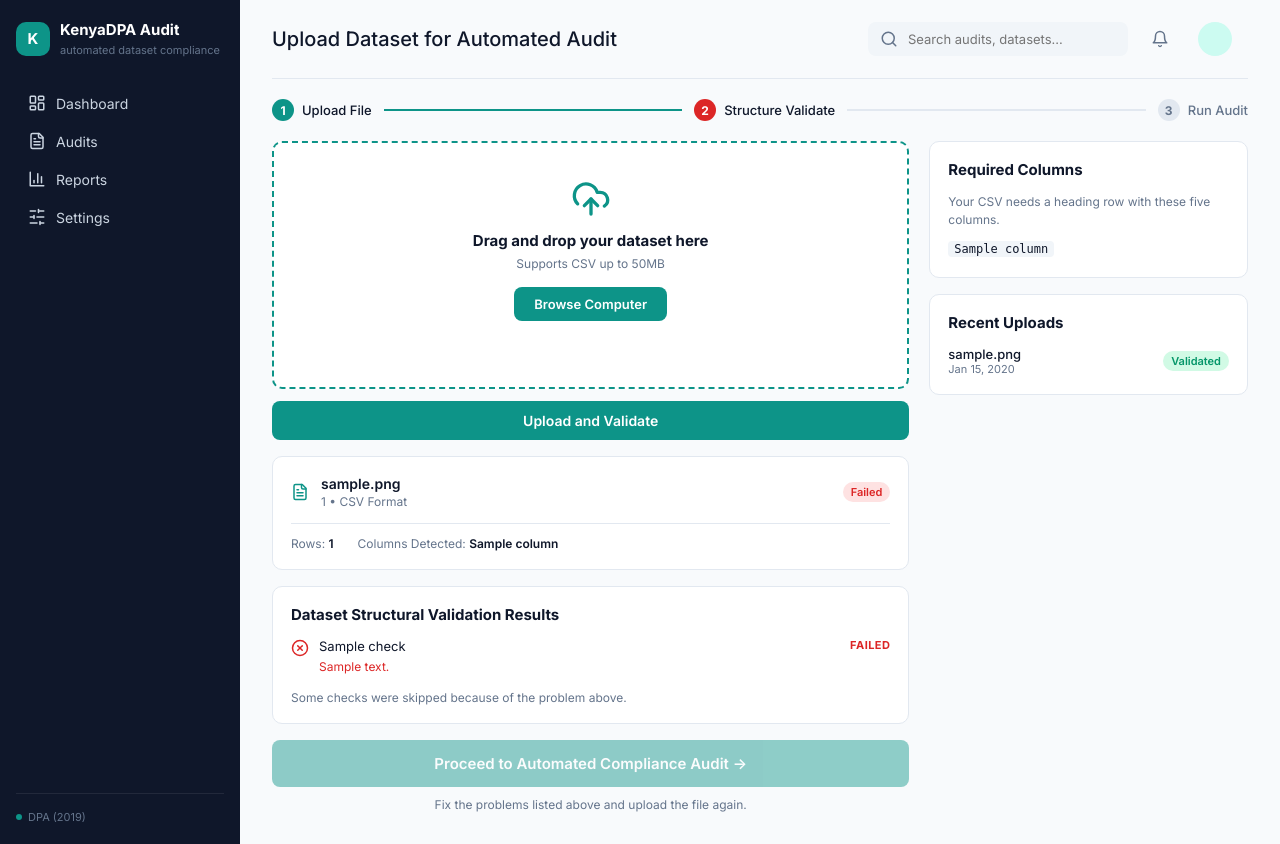
After one commit to Martha-M3/dpa-compliance-auditor, a Flask app: template app/templates/upload.html in a window 1280 px wide. The commit adds this page. Run offline with Flask 3, Linux system fonts and the light colour scheme; tables that the repository leaves empty hold one stand-in row (values such as "Sample post"); the template is opened without the code that fills it: values that come from a table or form of the project are taken from there, most other values are stand-ins (such as "Sample title", 1, 10 or a date in 2020).

Commit message:
Style upload page, add drag-and-drop, block audit for failed datasets

```diff
--- a/app/static/css/style.css
+++ b/app/static/css/style.css
@@ -526,3 +526,164 @@ body {
   .stat-grid  { grid-template-columns: repeat(2, 1fr); }
   .panel-grid { grid-template-columns: 1fr; }
 }
+
+/* ============================================================
+   UPLOAD DATA PAGE
+   ============================================================ */
+.visually-hidden {
+  position: absolute;
+  width: 1px;
+  height: 1px;
+  overflow: hidden;
+  clip: rect(0 0 0 0);
+  white-space: nowrap;
+}
+.icon-xl { width: 40px; height: 40px; }
+
+/* ---------- Progress steps ---------- */
+.steps {
+  list-style: none;
+  display: flex;
+  align-items: center;
+  gap: 12px;
+  margin: 0 0 20px;
+  padding: 0;
+}
+.step {
+  display: flex;
+  align-items: center;
+  gap: 8px;
+  font-size: 13px;
+  font-weight: 500;
+  color: var(--color-text-muted);
+  white-space: nowrap;
+}
+.step-dot {
+  display: inline-flex;
+  align-items: center;
+  justify-content: center;
+  width: 22px;
+  height: 22px;
+  border-radius: 50%;
+  background: var(--color-border);
+  color: var(--color-text-muted);
+  font-size: 12px;
+  font-weight: 700;
+}
+.step.active, .step.done { color: var(--color-text); }
+.step.active .step-dot, .step.done .step-dot { background: var(--color-primary); color: white; }
+.step.failed { color: var(--color-text); }
+.step.failed .step-dot { background: var(--color-danger); color: white; }
+.step-line { flex: 1; height: 2px; background: var(--color-border); min-width: 24px; }
+.step-line.filled { background: var(--color-primary); }
+
+/* ---------- Page layout ---------- */
+.upload-grid {
+  display: grid;
+  grid-template-columns: minmax(0, 2fr) minmax(0, 1fr);
+  gap: 20px;
+  align-items: start;
+}
+.upload-main, .upload-side { display: flex; flex-direction: column; gap: 16px; }
+
+/* ---------- Drop zone ---------- */
+.dropzone {
+  display: flex;
+  flex-direction: column;
+  align-items: center;
+  gap: 6px;
+  padding: 36px 20px;
+  background: var(--color-card);
+  border: 2px dashed var(--color-primary);
+  border-radius: var(--radius);
+  text-align: center;
+  cursor: pointer;
+  color: var(--color-primary);
+}
+.dropzone strong { color: var(--color-text); font-size: 15px; margin-top: 6px; }
+.dropzone-hint { font-size: 12px; color: var(--color-text-muted); }
+.dropzone.dragging { background: var(--color-primary-tint); }
+#upload-form:focus-within .dropzone { outline: 2px solid var(--color-primary); outline-offset: 2px; }
+.browse-button {
+  margin-top: 10px;
+  padding: 9px 20px;
+  background: var(--color-primary);
+  color: white;
+  border-radius: 8px;
+  font-size: 13px;
+  font-weight: 600;
+}
+.dropzone:hover .browse-button { background: var(--color-primary-dark); }
+.chosen-file { min-height: 18px; margin-top: 6px; font-size: 13px; font-weight: 600; color: var(--color-text); }
+.upload-submit { margin-top: 12px; }
+.upload-submit:disabled { opacity: 0.6; cursor: default; }
+
+/* ---------- File summary card ---------- */
+.file-card-top { display: flex; align-items: center; gap: 12px; }
+.file-card-top .icon { color: var(--color-primary); flex: none; }
+.file-meta { flex: 1; min-width: 0; }
+.file-title { font-weight: 600; font-size: 14px; overflow-wrap: anywhere; }
+.file-meta .sub { font-size: 12px; color: var(--color-text-muted); margin-top: 2px; }
+.file-card-bottom {
+  display: flex;
+  flex-wrap: wrap;
+  gap: 8px 24px;
+  margin-top: 14px;
+  padding-top: 12px;
+  border-top: 1px solid var(--color-border);
+  font-size: 12px;
+  color: var(--color-text-muted);
+}
+.file-card-bottom strong { color: var(--color-text); font-weight: 600; overflow-wrap: anywhere; }
+
+/* ---------- Validation checklist ---------- */
+.check-list { list-style: none; margin: 0; padding: 0; display: flex; flex-direction: column; gap: 14px; }
+.check { display: flex; align-items: flex-start; gap: 10px; font-size: 13px; }
+.check .icon { flex: none; margin-top: 1px; }
+.check.pass .icon { color: var(--color-success); }
+.check.fail .icon { color: var(--color-danger); }
+.check-text { flex: 1; min-width: 0; }
+.check-detail { margin-top: 4px; font-size: 12px; line-height: 1.5; color: var(--color-danger); overflow-wrap: anywhere; }
+.check-status { font-size: 11px; font-weight: 700; letter-spacing: 0.04em; }
+.check.pass .check-status { color: var(--color-success); }
+.check.fail .check-status { color: var(--color-danger); }
+.check-note { margin: 14px 0 0; font-size: 12px; color: var(--color-text-muted); }
+
+/* ---------- Proceed button ---------- */
+.proceed-button { margin-top: 0; padding: 14px; font-size: 15px; }
+.proceed-button:disabled { opacity: 0.45; cursor: not-allowed; }
+.proceed-button:disabled:hover { background: var(--color-primary); }
+.proceed-note { margin: -6px 0 0; font-size: 12px; color: var(--color-text-muted); text-align: center; }
+
+/* ---------- Side panels ---------- */
+.side-intro { margin: 0 0 12px; font-size: 12px; color: var(--color-text-muted); line-height: 1.5; }
+.column-list { list-style: none; margin: 0; padding: 0; display: flex; flex-direction: column; gap: 10px; }
+.column-list li { display: flex; flex-direction: column; gap: 2px; font-size: 12px; color: var(--color-text-muted); }
+.column-list code {
+  align-self: flex-start;
+  padding: 1px 6px;
+  background: #F1F5F9;
+  border-radius: 4px;
+  font-size: 12px;
+  color: var(--color-text);
+}
+.recent-list { list-style: none; margin: 0; padding: 0; }
+.recent-list li {
+  display: flex;
+  align-items: center;
+  justify-content: space-between;
+  gap: 10px;
+  padding: 10px 0;
+  border-bottom: 1px solid var(--color-border);
+}
+.recent-list li:last-child { border-bottom: none; padding-bottom: 0; }
+.recent-list li:first-child { padding-top: 0; }
+.recent-list a { display: flex; flex-direction: column; min-width: 0; text-decoration: none; color: var(--color-text); }
+.recent-name { font-size: 13px; font-weight: 500; overflow: hidden; text-overflow: ellipsis; white-space: nowrap; }
+.recent-list a:hover .recent-name { color: var(--color-primary); }
+.recent-list .sub { font-size: 11px; color: var(--color-text-muted); }
+
+@media (max-width: 900px) {
+  .upload-grid { grid-template-columns: 1fr; }
+  .steps { flex-wrap: wrap; }
+}
--- /dev/null
+++ b/app/static/js/upload.js
@@ -0,0 +1,44 @@
+// Small helpers for the upload page. The page still works without this file:
+// it only adds drag-and-drop, shows the chosen file name, and stops double clicks.
+(function () {
+  var form = document.getElementById("upload-form");
+  var input = document.getElementById("dataset-input");
+  var zone = document.getElementById("dropzone");
+  var chosen = document.getElementById("chosen-file");
+  var button = document.getElementById("upload-button");
+  if (!form || !input || !zone) { return; }
+
+  // Show "Selected: filename.csv" under the Browse button.
+  function showChosenFile() {
+    chosen.textContent = input.files.length ? "Selected: " + input.files[0].name : "";
+  }
+  input.addEventListener("change", showChosenFile);
+
+  // Highlight the drop zone while a file is dragged over it.
+  ["dragenter", "dragover"].forEach(function (name) {
+    zone.addEventListener(name, function (event) {
+      event.preventDefault();
+      zone.classList.add("dragging");
+    });
+  });
+  ["dragleave", "drop"].forEach(function (name) {
+    zone.addEventListener(name, function (event) {
+      event.preventDefault();
+      zone.classList.remove("dragging");
+    });
+  });
+
+  // When a file is dropped, hand it to the hidden file input.
+  zone.addEventListener("drop", function (event) {
+    if (event.dataTransfer.files.length) {
+      input.files = event.dataTransfer.files;
+      showChosenFile();
+    }
+  });
+
+  // Disable the button once the form is sent, so it cannot be submitted twice.
+  form.addEventListener("submit", function () {
+    button.disabled = true;
+    button.textContent = "Uploading...";
+  });
+})();
--- /dev/null
+++ b/app/templates/upload.html
@@ -0,0 +1,152 @@
+{% extends "base.html" %}
+
+{% block title %}Upload Data{% endblock %}
+{% block page_title %}Upload Dataset for Automated Audit{% endblock %}
+
+{% block content %}
+  {# What each required column should contain, shown in the side panel. #}
+  {% set hints = {
+    'data_subject_id': 'A unique ID for each person',
+    'consent_status': 'Yes or No',
+    'collection_date': 'YYYY-MM-DD, e.g. 2024-03-31',
+    'retention_period': 'e.g. 5 years, 6 months, 90 days',
+    'record_status': 'Active or Inactive'
+  } %}
+
+  {# The three-step progress bar: each step is blank, active, done or failed. #}
+  {% set step1 = 'active' if not dataset else 'done' %}
+  {% set step2 = '' if not dataset else ('done' if validation.passed else 'failed') %}
+  {% set step3 = 'active' if dataset and validation.passed else '' %}
+
+  <ol class="steps">
+    <li class="step {{ step1 }}"><span class="step-dot">1</span> Upload File</li>
+    <li class="step-line {{ 'filled' if dataset }}"></li>
+    <li class="step {{ step2 }}"><span class="step-dot">2</span> Structure Validate</li>
+    <li class="step-line {{ 'filled' if dataset and validation.passed }}"></li>
+    <li class="step {{ step3 }}"><span class="step-dot">3</span> Run Audit</li>
+  </ol>
+
+  <div class="upload-grid">
+
+    <div class="upload-main">
+
+      <form id="upload-form" method="post" action="{{ url_for('upload.index') }}" enctype="multipart/form-data">
+        <label class="dropzone" id="dropzone" for="dataset-input">
+          <svg class="icon icon-xl" viewBox="0 0 24 24" aria-hidden="true"><path d="M4 14.899A7 7 0 1 1 15.71 8h1.79a4.5 4.5 0 0 1 2.5 8.242"/><path d="M12 12v9"/><path d="m16 16-4-4-4 4"/></svg>
+          <strong>Drag and drop your dataset here</strong>
+          <span class="dropzone-hint">Supports CSV up to 50MB</span>
+          <span class="browse-button">Browse Computer</span>
+          <span class="chosen-file" id="chosen-file" aria-live="polite"></span>
+        </label>
+        <input type="file" id="dataset-input" name="dataset" accept=".csv,text/csv" class="visually-hidden">
+        <button type="submit" class="btn-primary upload-submit" id="upload-button">Upload and Validate</button>
+      </form>
+
+      {% if dataset %}
+        <section class="panel file-card">
+          <div class="file-card-top">
+            <svg class="icon" viewBox="0 0 24 24" aria-hidden="true"><path d="M15 2H6a2 2 0 0 0-2 2v16a2 2 0 0 0 2 2h12a2 2 0 0 0 2-2V7Z"/><path d="M14 2v4a2 2 0 0 0 2 2h4"/><path d="M10 9H8"/><path d="M16 13H8"/><path d="M16 17H8"/></svg>
+            <div class="file-meta">
+              <div class="file-title">{{ dataset.file_name }}</div>
+              <div class="sub">{{ file_size }} &bull; CSV Format</div>
+            </div>
+            <span class="badge {{ 'good' if validation.passed else 'bad' }}">
+              {{ 'Validated' if validation.passed else 'Failed' }}
+            </span>
+          </div>
+          <div class="file-card-bottom">
+            <span>Rows: <strong>{{ '{:,}'.format(validation.row_count) if validation.row_count else '-' }}</strong></span>
+            {% if validation.columns %}
+              <span>Columns Detected: <strong>{{ validation.columns|join(', ') }}</strong></span>
+            {% endif %}
+          </div>
+        </section>
+
+        <section class="panel">
+          <div class="panel-header">
+            <h4>Dataset Structural Validation Results</h4>
+          </div>
+          <ul class="check-list">
+            {% for check in validation.checks %}
+              <li class="check {{ 'pass' if check.passed else 'fail' }}">
+                {% if check.passed %}
+                  <svg class="icon" viewBox="0 0 24 24" aria-hidden="true"><circle cx="12" cy="12" r="10"/><path d="m9 12 2 2 4-4"/></svg>
+                {% else %}
+                  <svg class="icon" viewBox="0 0 24 24" aria-hidden="true"><circle cx="12" cy="12" r="10"/><path d="m15 9-6 6"/><path d="m9 9 6 6"/></svg>
+                {% endif %}
+                <div class="check-text">
+                  <div>{{ check.name }}</div>
+                  {% if not check.passed %}<div class="check-detail">{{ check.message }}</div>{% endif %}
+                </div>
+                <span class="check-status">{{ 'PASSED' if check.passed else 'FAILED' }}</span>
+              </li>
+            {% endfor %}
+          </ul>
+          {% if validation.checks|length < 5 %}
+            <p class="check-note">Some checks were skipped because of the problem above.</p>
+          {% endif %}
+        </section>
+
+        {% if validation.passed %}
+          <form method="post" action="{{ url_for('upload.proceed', dataset_id=dataset.dataset_id) }}">
+            <button type="submit" class="btn-primary proceed-button">
+              Proceed to Automated Compliance Audit &rarr;
+            </button>
+          </form>
+        {% else %}
+          <button type="button" class="btn-primary proceed-button" disabled>
+            Proceed to Automated Compliance Audit &rarr;
+          </button>
+          <p class="proceed-note">Fix the problems listed above and upload the file again.</p>
+        {% endif %}
+      {% endif %}
+
+    </div>
+
+    <aside class="upload-side">
+
+      <section class="panel">
+        <div class="panel-header">
+          <h4>Required Columns</h4>
+        </div>
+        <p class="side-intro">Your CSV needs a heading row with these five columns.</p>
+        <ul class="column-list">
+          {% for name in columns %}
+            <li>
+              <code>{{ name }}</code>
+              <span>{{ hints[name] }}</span>
+            </li>
+          {% endfor %}
+        </ul>
+      </section>
+
+      <section class="panel">
+        <div class="panel-header">
+          <h4>Recent Uploads</h4>
+        </div>
+        {% if recent %}
+          <ul class="recent-list">
+            {% for item in recent %}
+              <li>
+                <a href="{{ url_for('upload.result', dataset_id=item.dataset_id) }}">
+                  <span class="recent-name">{{ item.file_name }}</span>
+                  <span class="sub">{{ item.upload_date.strftime('%b %d, %Y') }}</span>
+                </a>
+                <span class="badge {{ 'good' if item.schema_validated else 'bad' }}">
+                  {{ 'Validated' if item.schema_validated else 'Failed' }}
+                </span>
+              </li>
+            {% endfor %}
+          </ul>
+        {% else %}
+          <div class="empty-state">No datasets uploaded yet.</div>
+        {% endif %}
+      </section>
+
+    </aside>
+  </div>
+{% endblock %}
+
+{% block scripts %}
+  <script src="{{ url_for('static', filename='js/upload.js') }}"></script>
+{% endblock %}
```
Also changed, not shown: app/routes/upload.py (+31 -2 lines).
